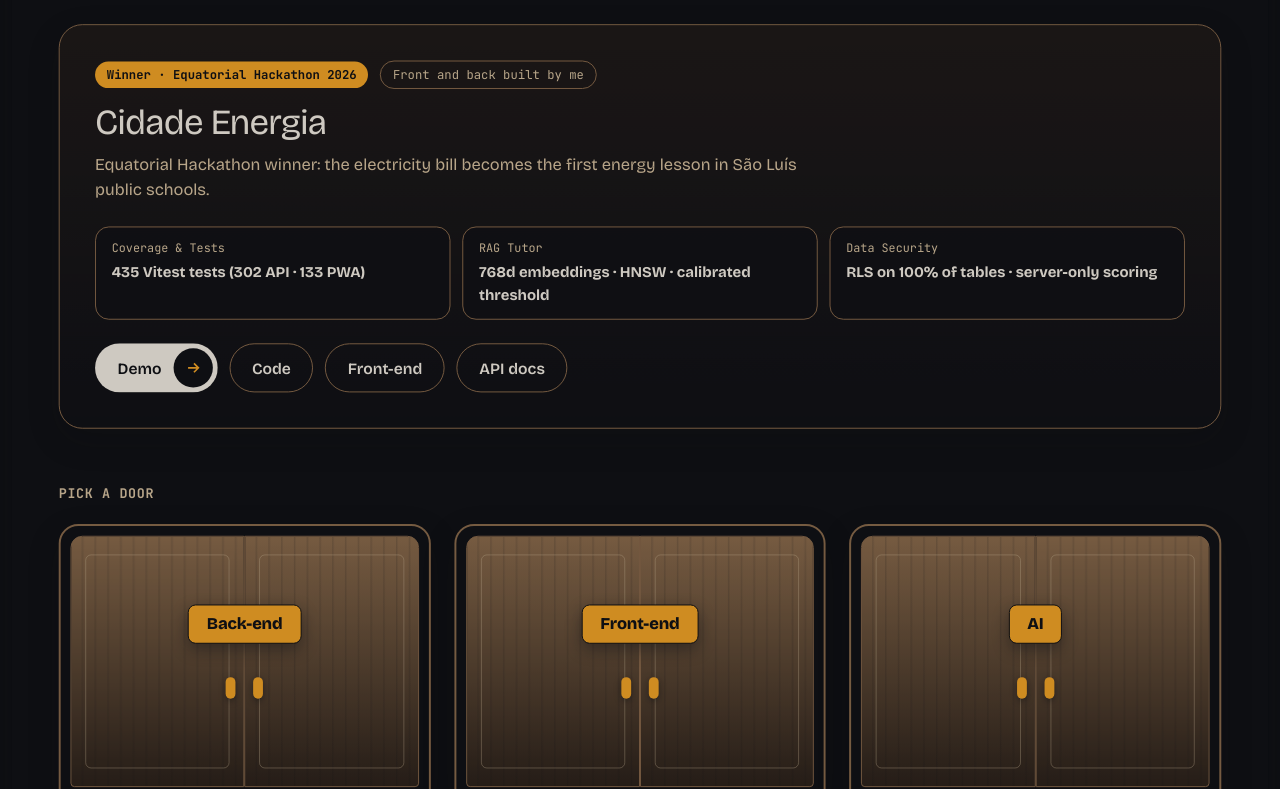
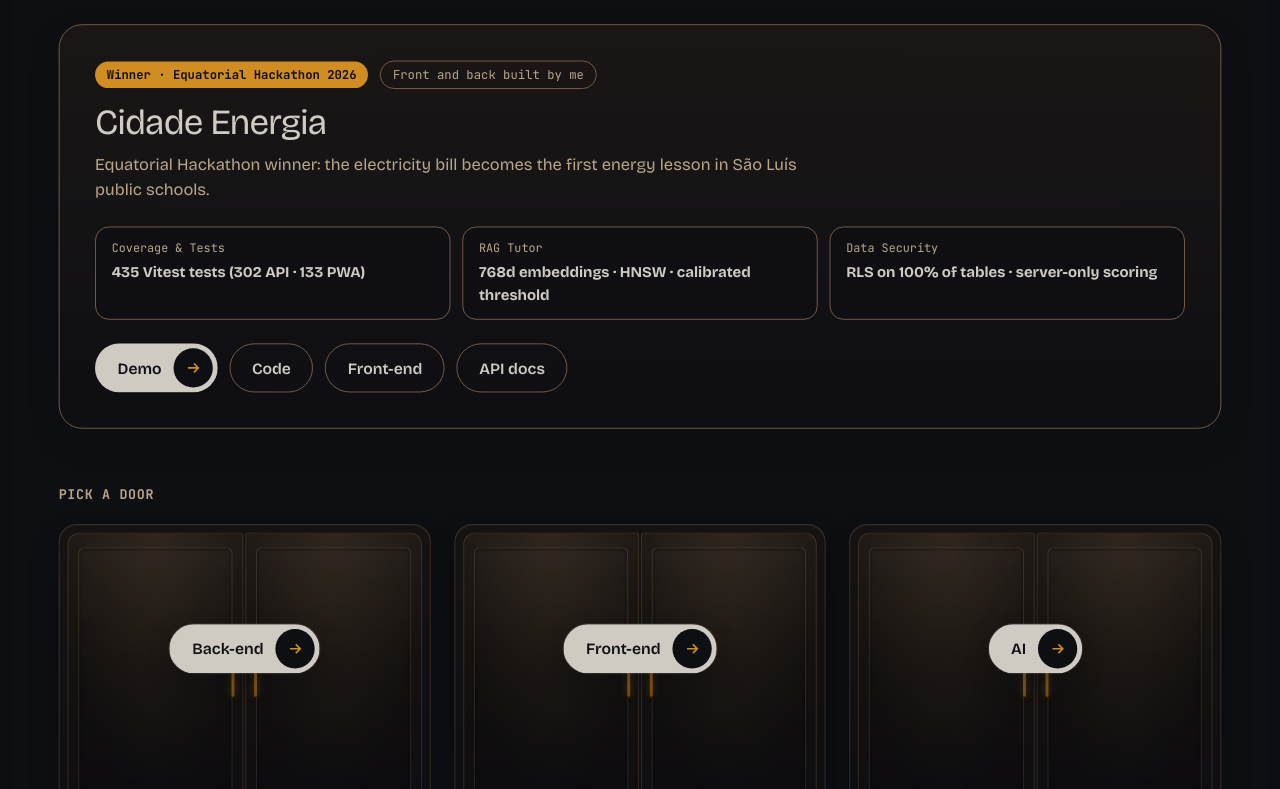
Before and after one commit to Coelho-G-Dev/portfolio-next, a Next.js app: page /novo in a window 1280 px wide. Shown: the part 2011-2800 px from the top of the page. Built offline with nearby package versions, Linux system fonts and the light colour scheme.

Commit message:
fix(projetos): portas com design s-pill e tabuleiro responsivo no celular

```diff
--- a/app/novo/site.css
+++ b/app/novo/site.css
@@ -1392,7 +1392,18 @@ main > .s-chapter {
     grid-template-columns: 1fr;
   }
   .s-board__swipe {
-    display: block;
+    display: inline-flex;
+    align-items: center;
+    gap: 8px;
+    margin: 0 0 12px;
+    padding: 6px 12px;
+    border: 1px solid rgb(245 165 36 / 0.35);
+    border-radius: var(--radius-pill);
+    background: rgb(245 165 36 / 0.08);
+    color: var(--c-ambar);
+    font-family: var(--font-mono, ui-monospace, monospace);
+    font-size: 0.75rem;
+    font-weight: 600;
   }
 }
 
@@ -1542,40 +1553,43 @@ main > .s-chapter {
   position: relative;
   display: grid;
   grid-template-columns: 1fr 1fr;
-  height: 280px;
-  padding: 10px;
-  border: 2px solid var(--c-nogueira);
-  border-radius: 20px 20px 8px 8px;
-  background: var(--c-ebano);
-  box-shadow: var(--shadow);
+  gap: 2px;
+  height: 300px;
+  padding: 8px;
+  border: 1.5px solid rgb(138 106 74 / 0.4);
+  border-radius: 18px 18px 8px 8px;
+  background: linear-gradient(180deg, #171412 0%, #0E0F13 100%);
+  box-shadow:
+    0 16px 36px -12px rgb(0 0 0 / 0.7),
+    inset 0 1px 0 rgb(255 255 255 / 0.05);
   perspective: 1200px;
   overflow: hidden;
+  transition:
+    border-color 240ms var(--ease-out),
+    box-shadow 240ms var(--ease-out);
 }
 .s-door:hover .s-door__frame,
 .s-door:focus-visible .s-door__frame {
   border-color: var(--c-ambar);
+  box-shadow:
+    0 20px 40px -12px rgb(0 0 0 / 0.8),
+    0 0 24px -4px rgb(245 165 36 / 0.28);
 }
 .s-door__leaf {
   position: relative;
   display: block;
-  border: 1px solid var(--c-nogueira);
+  border: 1px solid rgb(138 106 74 / 0.35);
   background:
-    repeating-linear-gradient(
-      90deg,
-      rgb(14 15 19 / 0) 0px,
-      rgb(14 15 19 / 0) 10px,
-      rgb(14 15 19 / 0.14) 11px,
-      rgb(14 15 19 / 0) 13px
-    ),
-    linear-gradient(180deg, var(--c-nogueira) 0%, var(--c-nogueira-escura) 100%);
-  transition: transform 600ms var(--ease-out);
+    radial-gradient(ellipse at 50% 0%, rgb(138 106 74 / 0.18) 0%, transparent 70%),
+    linear-gradient(180deg, #241D17 0%, #16120E 45%, #0F0E12 100%);
+  transition: transform 650ms cubic-bezier(0.16, 1, 0.3, 1);
 }
 .s-door__leaf[data-leaf="left"] {
-  border-radius: 12px 0 0 4px;
+  border-radius: 12px 2px 2px 4px;
   transform-origin: 0% 50%;
 }
 .s-door__leaf[data-leaf="right"] {
-  border-radius: 0 12px 4px 0;
+  border-radius: 2px 12px 4px 2px;
   transform-origin: 100% 50%;
 }
 .s-door[data-open="true"] .s-door__leaf[data-leaf="left"] {
@@ -1586,18 +1600,31 @@ main > .s-chapter {
 }
 .s-door__inlay {
   position: absolute;
-  inset: 18px 14px;
-  border: 1px solid rgb(217 195 160 / 0.35);
+  inset: 14px 10px;
+  border: 1px solid rgb(217 195 160 / 0.16);
   border-radius: 6px;
+  background: linear-gradient(180deg, rgb(255 255 255 / 0.02) 0%, rgb(0 0 0 / 0.25) 100%);
+  box-shadow:
+    inset 0 1px 3px rgb(0 0 0 / 0.45),
+    0 1px 0 rgb(255 255 255 / 0.03);
+  transition: border-color 240ms var(--ease-out);
+}
+.s-door:hover .s-door__inlay,
+.s-door:focus-visible .s-door__inlay {
+  border-color: rgb(245 165 36 / 0.35);
 }
 .s-door__handle {
   position: absolute;
-  top: 56%;
-  width: 10px;
-  height: 22px;
+  top: 50%;
+  transform: translateY(-50%);
+  width: 3px;
+  height: 52px;
   border-radius: 999px;
-  background: var(--c-ambar);
-  box-shadow: 0 2px 6px rgb(14 15 19 / 0.5);
+  background: linear-gradient(180deg, #F5A524 0%, #D48810 50%, #8A560B 100%);
+  box-shadow:
+    0 0 8px rgb(245 165 36 / 0.4),
+    0 2px 4px rgb(14 15 19 / 0.6);
+  transition: box-shadow 240ms var(--ease-out);
 }
 .s-door__leaf[data-leaf="left"] .s-door__handle {
   right: 8px;
@@ -1605,25 +1632,42 @@ main > .s-chapter {
 .s-door__leaf[data-leaf="right"] .s-door__handle {
   left: 8px;
 }
+.s-door:hover .s-door__handle,
+.s-door:focus-visible .s-door__handle {
+  box-shadow:
+    0 0 12px rgb(245 165 36 / 0.7),
+    0 2px 6px rgb(14 15 19 / 0.7);
+}
 .s-door__plate {
   position: absolute;
-  top: 36%;
+  top: 42%;
   left: 50%;
   transform: translate(-50%, -50%);
-  padding: 6px 18px;
-  border: 1.5px solid var(--c-ebano);
-  border-radius: 8px;
-  background: var(--c-ambar);
-  color: var(--c-ebano);
-  font-weight: 800;
-  font-size: 1.05rem;
-  letter-spacing: -0.01em;
+  z-index: 3;
+  pointer-events: none;
   white-space: nowrap;
-  box-shadow: 0 6px 16px rgb(14 15 19 / 0.45);
-  transition: opacity 250ms var(--ease-out);
+  box-shadow:
+    0 10px 24px -4px rgb(14 15 19 / 0.65),
+    0 0 0 1px rgb(255 255 255 / 0.12);
+  transition:
+    transform 220ms var(--ease-out),
+    box-shadow 220ms var(--ease-out),
+    opacity 240ms var(--ease-out);
+}
+.s-door:hover .s-door__plate,
+.s-door:focus-visible .s-door__plate {
+  transform: translate(-50%, calc(-50% - 3px));
+  box-shadow:
+    0 14px 28px -4px rgb(14 15 19 / 0.75),
+    0 0 16px -2px rgb(245 165 36 / 0.45);
+}
+.s-door:hover .s-door__plate .s-pill__dot svg,
+.s-door:focus-visible .s-door__plate .s-pill__dot svg {
+  transform: rotate(-45deg);
 }
 .s-door[data-open="true"] .s-door__plate {
   opacity: 0;
+  transform: translate(-50%, -50%) scale(0.9);
 }
 .s-door__teaser {
   color: var(--c-bordo);
@@ -1758,9 +1802,77 @@ main > .s-chapter {
 @media (max-width: 719px) {
   .s-doors__row {
     grid-template-columns: 1fr;
+    gap: 20px;
   }
   .s-door__frame {
-    height: 220px;
+    height: 230px;
+  }
+  .s-door__handle {
+    height: 40px;
+  }
+  .s-door-panel {
+    padding: 16px 10px;
+    border-radius: 16px;
+  }
+  .s-project-card {
+    padding: 14px 10px;
+    border-radius: 14px;
+  }
+  .s-board {
+    padding: 12px 8px;
+    border-radius: 14px;
+  }
+  .s-board__toolbar {
+    gap: 8px;
+    margin-bottom: 12px;
+  }
+  .s-board__btn {
+    min-height: 32px;
+    padding: 0 10px;
+    font-size: 0.75rem;
+  }
+  .s-board__status {
+    font-size: 0.75rem;
+  }
+  .s-board__frame {
+    min-width: 440px;
+    padding: 0 0 16px 16px;
+  }
+  .s-board__grid,
+  .s-board__edges,
+  .s-board__pieces {
+    bottom: 16px;
+    left: 16px;
+  }
+  .s-board__edges {
+    width: calc(100% - 16px);
+    height: calc(100% - 16px);
+  }
+  .s-board__files {
+    left: 16px;
+    font-size: 0.65rem;
+  }
+  .s-board__ranks {
+    bottom: 16px;
+    font-size: 0.65rem;
+  }
+  .s-board__piece {
+    margin: 2px;
+    padding: 2px 1px;
+    border-radius: 6px;
+  }
+  .s-board__glyph {
+    font-size: 1.05rem;
+  }
+  .s-board__label {
+    font-size: 0.62rem;
+  }
+  .s-board__coord {
+    font-size: 0.55rem;
+  }
+  .s-board__legend {
+    grid-template-columns: repeat(2, 1fr);
+    gap: 6px 12px;
   }
 }
 
--- a/components/site/projetos/ChessArchitecture.tsx
+++ b/components/site/projetos/ChessArchitecture.tsx
@@ -397,7 +397,10 @@ export default function ChessArchitecture({
         </div>
       </div>
 
-      <p className="s-board__swipe">{b.swipe}</p>
+      <p className="s-board__swipe">
+        <span aria-hidden="true">↔</span>
+        <span>{b.swipe}</span>
+      </p>
 
       {!fullscreen && (
         <>
--- a/components/site/projetos/Doors.tsx
+++ b/components/site/projetos/Doors.tsx
@@ -1,4 +1,5 @@
 import type { Door } from "@/data/projects";
+import { Arrow } from "../Pill";
 import { useSiteCopy } from "../SiteCopyContext";
 
 export const DOOR_ORDER: Door[] = ["backend", "frontend", "ia"];
@@ -46,7 +47,16 @@ export default function Doors({
                   <span className="s-door__inlay" />
                   <span className="s-door__handle" />
                 </span>
-                <span className="s-door__plate">{copy.name}</span>
+                <span
+                  className="s-door__plate s-pill"
+                  data-variant="primary"
+                  data-surface="dark"
+                >
+                  <span className="s-pill__label">{copy.name}</span>
+                  <span className="s-pill__dot">
+                    <Arrow />
+                  </span>
+                </span>
               </span>
               <span className="s-door__teaser">{copy.teaser}</span>
             </button>
```
